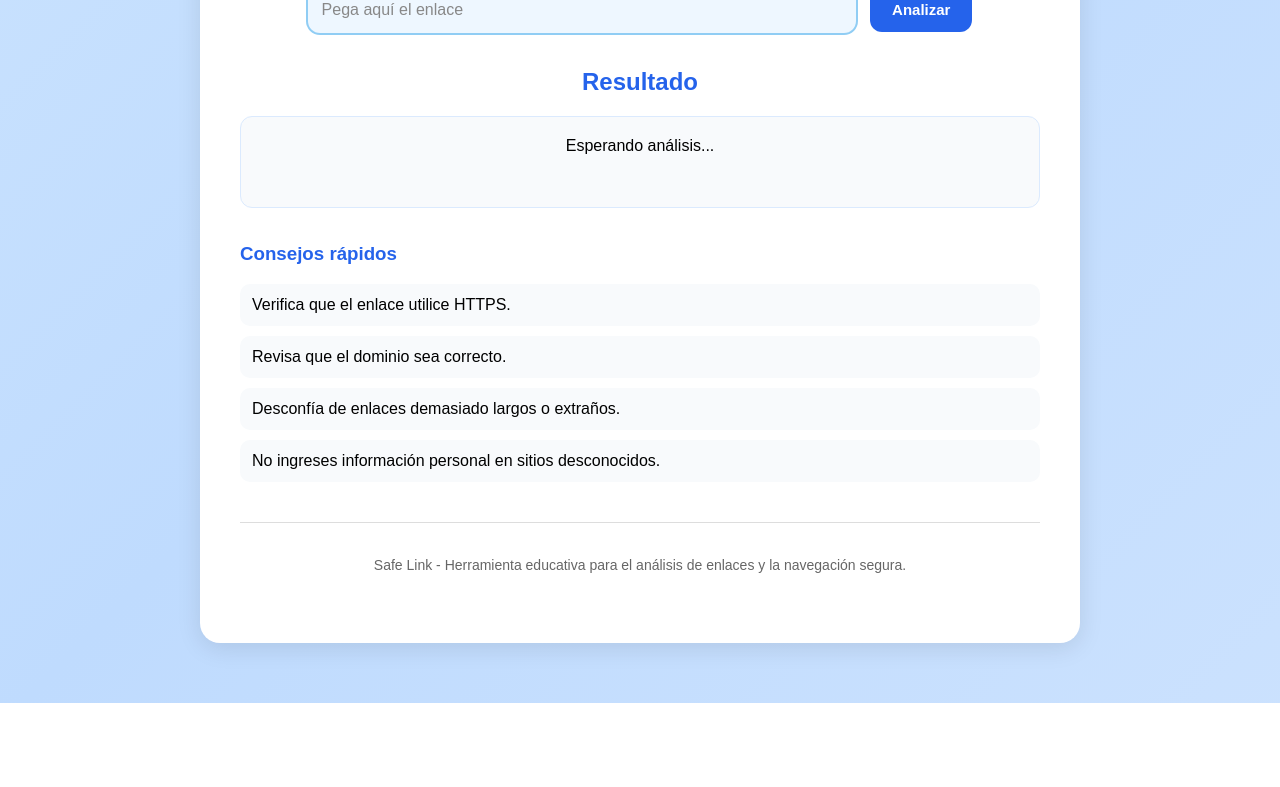
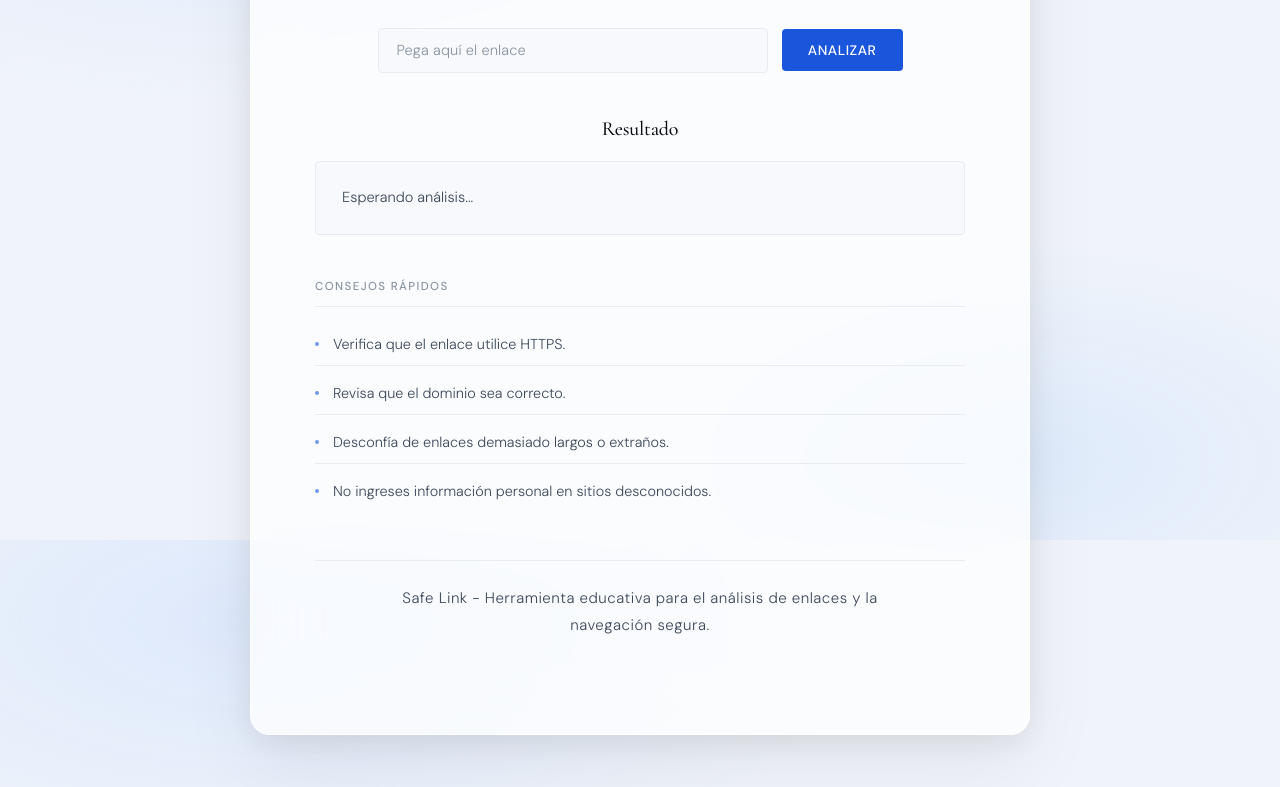
Before and after one commit to JeffRZ1609/SafeLink, a website: page index.html in a window 1280 px wide. Shown: the part 260-1047 px from the top of the page. Before the commit the page ends 963 px from the top, so only its background shows below. Drawn offline with nearby package versions, Linux system fonts and the light colour scheme.

Commit message:
Mejora del css y implementacion de logo

```diff
--- a/index.css
+++ b/index.css
@@ -1,231 +1,337 @@
-body{
-    font-family: Arial, sans-serif;
-    margin:0;
-    padding:0;
-    text-align:center;
+@import url('https://fonts.googleapis.com/css2?family=Cormorant+Garamond:wght@300;400;500;600&family=DM+Sans:wght@300;400;500&display=swap');
 
-    background: linear-gradient(
-        -45deg,
-        #dbeafe,
-        #bfdbfe,
-        #e0f2fe,
-        #f0f9ff
-    );
-
-    background-size: 400% 400%;
-    animation: fondo 15s ease infinite;
+:root {
+  --ink:        #0d1117;
+  --ink-soft:   #3d4a5c;
+  --ink-muted:  #8a95a3;
+  --paper:      #ffffff;
+  --paper-warm: #f7f9fc;
+  --rule:       #e8ecf2;
+  --azure:      #1a56db;
+  --azure-pale: #e8f0fe;
+  --glow:       rgba(26, 86, 219, 0.12);
+  --t:          220ms cubic-bezier(.4, 0, .2, 1);
 }
 
-.container{
-    width:70%;
-    max-width:800px;
-    margin:60px auto;
-    background:white;
-    padding:40px;
-    border-radius:20px;
-    box-shadow:0 5px 25px rgba(0,0,0,0.1);
-    animation:aparecer 0.8s;
-    transition:0.3s;
+*, *::before, *::after {
+  box-sizing: border-box;
+  margin: 0;
+  padding: 0;
 }
 
-.container:hover{
-    transform:translateY(-5px);
+body {
+  font-family: 'DM Sans', system-ui, sans-serif;
+  background: #f0f4fa;
+  background-image:
+    radial-gradient(ellipse 80% 60% at 20% 10%, rgba(200, 220, 255, 0.45) 0%, transparent 60%),
+    radial-gradient(ellipse 60% 50% at 80% 90%, rgba(180, 210, 255, 0.30) 0%, transparent 55%);
+  background-attachment: fixed;
+  min-height: 100vh;
+  display: flex;
+  align-items: flex-start;
+  justify-content: center;
+  text-align: center;
+  -webkit-font-smoothing: antialiased;
+  color: var(--ink);
 }
 
-@keyframes aparecer{
-    from{
-        opacity:0;
-        transform:translateY(20px);
-    }
+.container {
+  position: relative;
+  z-index: 1;
 
-    to{
-        opacity:1;
-        transform:translateY(0);
-    }
+  width: 68%;
+  max-width: 780px;
+
+  margin: 72px auto;
+
+  background: rgba(255,255,255,.72);
+
+  backdrop-filter: blur(30px);
+  -webkit-backdrop-filter: blur(30px);
+
+  border: 1px solid rgba(255,255,255,.8);
+
+  box-shadow:
+    0 8px 32px rgba(0,0,0,.08),
+    0 32px 80px rgba(0,0,0,.06);
+
+  padding: 60px 64px;
+  border-radius: 20px;
+
+  animation: lift .8s cubic-bezier(.22,1,.36,1) both;
 }
 
-h1{
-    color:#2563eb;
-    font-size:45px;
-    margin-bottom:10px;
+.container:hover {
+  transform: translateY(-3px);
+  box-shadow:
+    0 1px 2px rgba(13, 17, 23, 0.04),
+    0 12px 32px rgba(13, 17, 23, 0.09),
+    0 48px 80px rgba(13, 17, 23, 0.07);
 }
 
-h1:hover{
-    transform:scale(1.03);
-    transition:0.3s;
+h1 {
+  font-family: 'Cormorant Garamond', Georgia, serif;
+  font-size: clamp(2.4rem, 4.5vw, 3.2rem);
+  font-weight: 500;
+  letter-spacing: -0.03em;
+  line-height: 1.1;
+  color: var(--ink);
+  margin-bottom: 16px;
+  transition: opacity var(--t);
 }
 
-p{
-    color:#666;
-    margin-bottom:30px;
+h1::after {
+  content: '';
+  display: block;
+  width: px;
+  height: 2px;
+  background: var(--azure);
+  margin: 18px auto 0;
+  border-radius: 2px;
+  opacity: 0.7;
 }
 
-.input{
-    width:65%;
-    padding:14px;
-    border:none;
-    border-radius:12px;
-    background:#eef7ff;
-    outline:none;
-    font-size:16px;
-    box-shadow:0 0 0 2px #90cdf4;
-    transition:0.3s;
+h1:hover {
+  opacity: 0.82;
 }
 
-.input:focus{
-    background:white;
-    box-shadow:0 0 0 3px #2563eb;
+p {
+  font-size: 0.94rem;
+  font-weight: 300;
+  line-height: 1.75;
+  color: var(--ink-soft);
+  margin-bottom: 36px;
+  max-width: 52ch;
+  margin-left: auto;
+  margin-right: auto;
 }
 
-.input::placeholder{
-    color:#888;
+h2 {
+  font-family: 'Cormorant Garamond', Georgia, serif;
+  font-size: 1.25rem;
+  font-weight: 500;
+  letter-spacing: -0.01em;
+  color: var(--ink);
+  margin-top: 44px;
 }
 
-button{
-    padding:14px 22px;
-    border:none;
-    border-radius:12px;
-    background:#2563eb;
-    color:white;
-    font-size:15px;
-    font-weight:bold;
-    cursor:pointer;
-    margin-left:10px;
-    position:relative;
-    overflow:hidden;
-    transition:0.3s;
+.input {
+  width: 60%;
+  padding: 12px 18px;
+  border: 1px solid var(--rule);
+  border-radius: 4px;
+  background: var(--paper-warm);
+  outline: none;
+  font-size: 0.91rem;
+  font-family: 'DM Sans', sans-serif;
+  font-weight: 300;
+  color: var(--ink);
+  letter-spacing: 0.01em;
+  transition: border-color var(--t), box-shadow var(--t), background var(--t);
 }
 
-button:hover{
-    background:#1d4ed8;
-    transform:translateY(-3px);
-    box-shadow:0 8px 20px rgba(37,99,235,0.3);
+.input::placeholder {
+  color: var(--ink-muted);
+  font-weight: 300;
 }
 
-button:active{
-    transform:scale(0.95);
+.input:hover {
+  border-color: #c2cfe0;
 }
 
-button::after{
-    content:"";
-    position:absolute;
-    top:0;
-    left:-100%;
-    width:100%;
-    height:100%;
-    background:rgba(255,255,255,0.2);
+.input:focus {
+  background: var(--paper);
+  border-color: var(--azure);
+  box-shadow: 0 0 0 3px var(--glow);
 }
 
-button:hover::after{
-    left:100%;
-    transition:0.7s;
+button {
+  padding: 12px 26px;
+  border: none;
+  border-radius: 4px;
+  background: var(--azure);
+  color: #fff;
+  font-size: 0.86rem;
+  font-weight: 500;
+  font-family: 'DM Sans', sans-serif;
+  letter-spacing: 0.04em;
+  text-transform: uppercase;
+  cursor: pointer;
+  margin-left: 10px;
+  position: relative;
+  overflow: hidden;
+  transition: background var(--t), box-shadow var(--t), transform var(--t);
 }
 
-h2{
-    margin-top:35px;
-    color:#2563eb;
+button:hover {
+  background: #1447c0;
+  transform: translateY(-2px);
+  box-shadow: 0 6px 20px rgba(26, 86, 219, 0.28);
 }
 
-#resultado{
-    margin-top:15px;
-    background:#f8fafc;
-    padding:20px;
-    border-radius:12px;
-    min-height:50px;
-    border:1px solid #dbeafe;
-    transition:0.3s;
+button:active {
+  transform: scale(0.97);
+  box-shadow: none;
 }
 
-#resultado:hover{
-    box-shadow:0 5px 15px rgba(0,0,0,0.08);
+button::after {
+  content: '';
+  position: absolute;
+  top: 0;
+  left: -120%;
+  width: 50%;
+  height: 100%;
+  background: linear-gradient(90deg, transparent, rgba(255,255,255,.18), transparent);
+  transition: left 0.5s ease;
 }
 
-.info{
-    text-align:left;
-    margin-top:35px;
+button:hover::after {
+  left: 180%;
 }
 
-.info h3{
-    color:#2563eb;
+#resultado {
+  margin-top: 20px;
+  background: var(--paper-warm);
+  padding: 24px 26px;
+  border-radius: 4px;
+  min-height: 60px;
+  border: 1px solid var(--rule);
+  text-align: left;
+  font-size: 0.91rem;
+  font-weight: 300;
+  color: var(--ink-soft);
+  line-height: 1.7;
+  transition: border-color var(--t), box-shadow var(--t);
 }
 
-.info ul{
-    list-style:none;
-    padding:0;
+#resultado:hover {
+  border-color: #c2cfe0;
+  box-shadow: 0 4px 16px rgba(13, 17, 23, 0.05);
 }
 
-.info li{
-    background:#f8fafc;
-    margin:10px 0;
-    padding:12px;
-    border-radius:10px;
-    transition:0.3s;
+.info {
+  text-align: left;
+  margin-top: 44px;
 }
 
-.info li:hover{
-    background:#eef6ff;
-    transform:translateX(5px);
+.info h3 {
+  font-family: 'DM Sans', sans-serif;
+  font-size: 0.72rem;
+  font-weight: 500;
+  letter-spacing: 0.12em;
+  text-transform: uppercase;
+  color: var(--ink-muted);
+  margin-bottom: 16px;
+  padding-bottom: 12px;
+  border-bottom: 1px solid var(--rule);
 }
 
-footer{
-    margin-top:40px;
-    padding-top:20px;
-    border-top:1px solid #ddd;
-    color:gray;
-    font-size:14px;
+.info ul {
+  list-style: none;
+  padding: 0;
+  display: flex;
+  flex-direction: column;
+  gap: 6px;
 }
 
-/* Spinner de carga */
-
-.loading{
-    width:40px;
-    height:40px;
-    border:4px solid #dbeafe;
-    border-top:4px solid #2563eb;
-    border-radius:50%;
-    margin:15px auto;
-    animation:spin 0.8s linear infinite;
+.info li {
+  background: transparent;
+  padding: 12px 0;
+  border-bottom: 1px solid var(--rule);
+  color: var(--ink-soft);
+  font-size: 0.9rem;
+  font-weight: 300;
+  display: flex;
+  align-items: center;
+  gap: 14px;
+  transition: color var(--t), padding-left var(--t);
 }
 
-@keyframes spin{
-    100%{
-        transform:rotate(360deg);
-    }
+.info li::before {
+  content: '';
+  display: inline-block;
+  width: 4px;
+  height: 4px;
+  border-radius: 50%;
+  background: var(--azure);
+  flex-shrink: 0;
+  opacity: 0.6;
 }
 
-/* Responsive */
-
-@media(max-width:700px){
-
-    .container{
-        width:90%;
-        padding:25px;
-    }
-
-    .input{
-        width:90%;
-        margin-bottom:10px;
-    }
-
-    button{
-        margin-left:0;
-        margin-top:10px;
-    }
-
+.info li:hover {
+  color: var(--ink);
+  padding-left: 6px;
 }
 
-@keyframes fondo{
+.info li:last-child {
+  border-bottom: none;
+}
 
-    0%{
-        background-position: 0% 50%;
-    }
+footer {
+  margin-top: 48px;
+  padding-top: 24px;
+  border-top: 1px solid var(--rule);
+  color: var(--ink-muted);
+  font-size: 0.78rem;
+  font-weight: 300;
+  letter-spacing: 0.04em;
+}
 
-    50%{
-        background-position: 100% 50%;
-    }
+.loading {
+  width: 28px;
+  height: 28px;
+  border: 1.5px solid var(--rule);
+  border-top-color: var(--azure);
+  border-radius: 50%;
+  margin: 20px auto;
+  animation: spin 0.8s linear infinite;
+}
 
-    100%{
-        background-position: 0% 50%;
-    }
+.logo-title {
+  position: relative;
+  text-align: center;
+}
 
+.logo {
+  position: absolute;
+  left: 50%;
+  transform: translateX(-180px);
+  top: 50%;
+  margin-top: -70px;
+  width: 140px;
+  height: 140px;
+  object-fit: contain;
 }
+
+@keyframes lift {
+  from { opacity: 0; transform: translateY(28px); }
+  to   { opacity: 1; transform: translateY(0); }
+}
+
+@keyframes spin {
+  to { transform: rotate(360deg); }
+}
+
+@media (max-width: 700px) {
+  .container {
+    width: 94%;
+    padding: 36px 28px;
+    margin: 32px auto;
+  }
+  .input {
+    width: 100%;
+    margin-bottom: 10px;
+  }
+  button {
+    margin-left: 0;
+    margin-top: 10px;
+    width: 100%;
+  }
+}
+
+@media (prefers-reduced-motion: reduce) {
+  *, *::before, *::after {
+    animation-duration: 0.01ms !important;
+    transition-duration: 0.01ms !important;
+  }
+}
--- a/index.html
+++ b/index.html
@@ -10,7 +10,10 @@
 
     <div class="container">
 
-        <h1>🛡️ Safe Link</h1>
+        <h1 class="logo-title">
+            <img src="logo.png" alt="Safe Link Logo" class="logo">
+            Safe Link
+        </h1>
 
         <p>
             Analiza enlaces sospechosos antes de abrirlos.
```
Also changed, not shown: logo.png (added), 1 other file.
